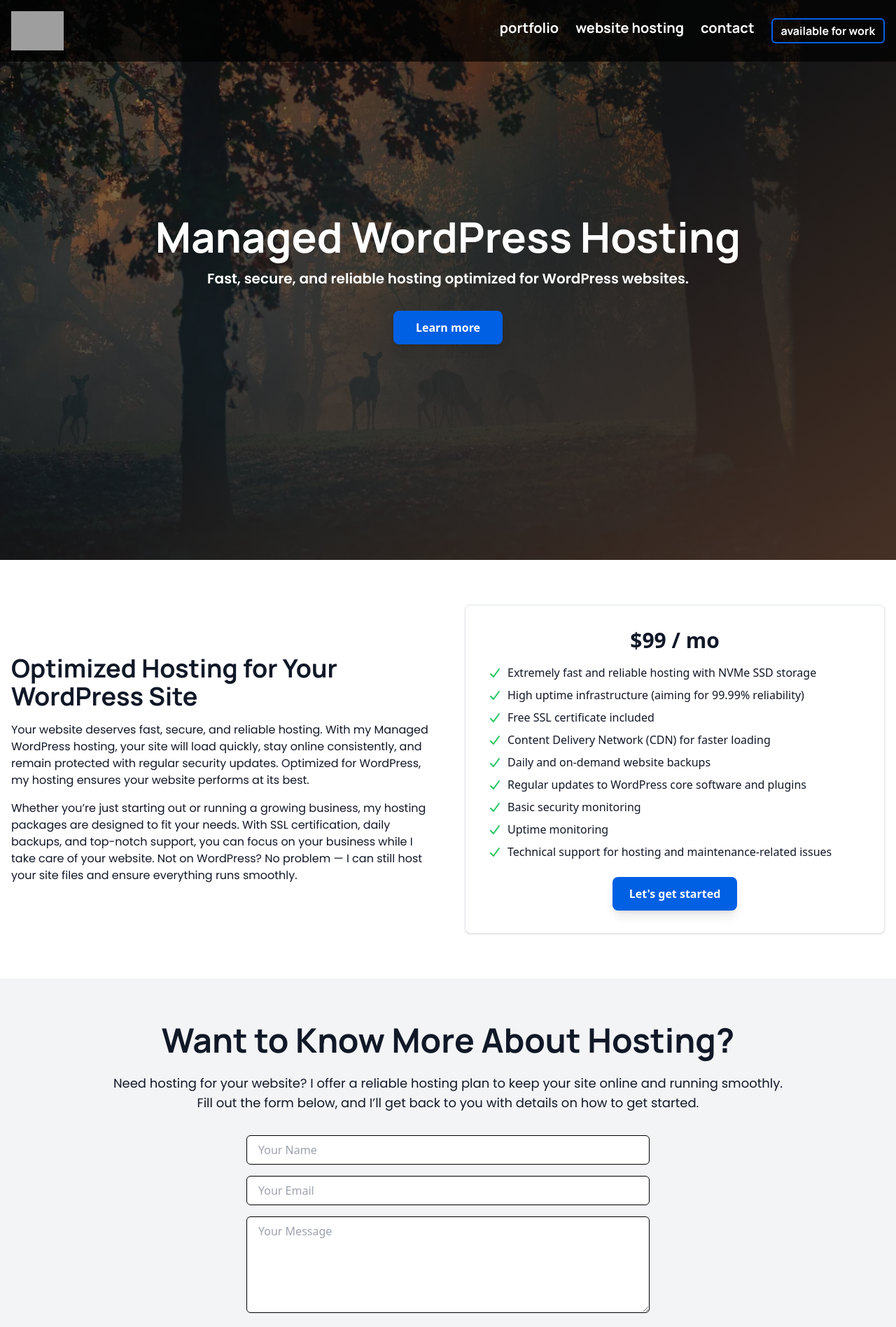
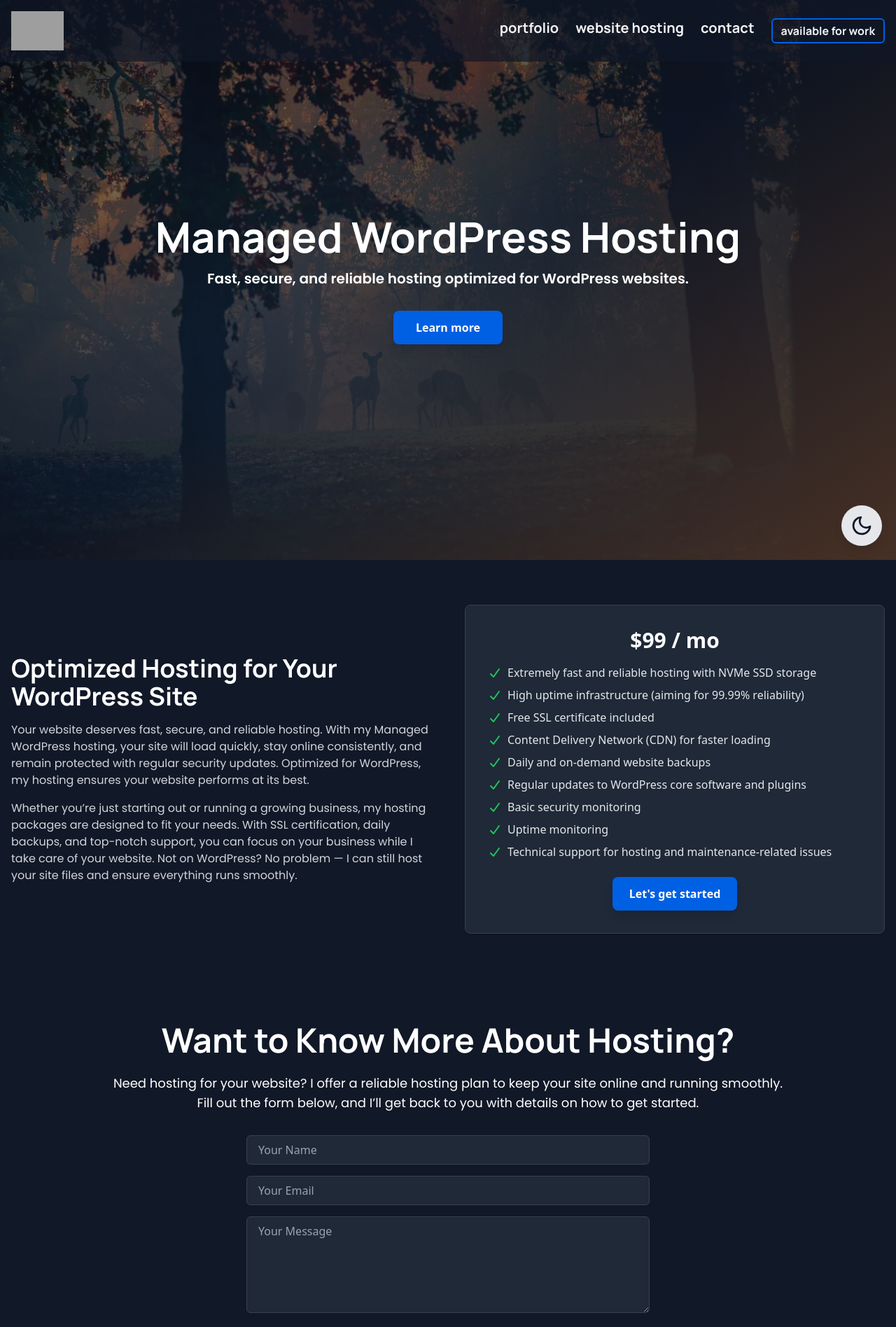
Before and after one commit to kevinjamiesondev/personal-website, a React (Vite) app: page /hosting in a window 1280 px wide. Shown: the top 1896 px of the page at 70% size. Built offline with nearby package versions, Linux system fonts and the light colour scheme; grey boxes are pictures that could not be loaded.

Commit message:
feat(theme): implement dark/light mode toggle using TailwindCSS - Added theme toggle button - Updated header, hero, hosting, and form sections to support dark/light modes - Ensured icons and text colors adapt appropriately

```diff
--- a/src/App.jsx
+++ b/src/App.jsx
@@ -1,21 +1,22 @@
+import { useState, useEffect } from "react";
 import { BrowserRouter, Routes, Route } from "react-router-dom";
 import { Helmet } from "react-helmet";
 
 import Header from "./components/Header";
 import Hero from "./components/Hero";
 import About from "./components/About";
-import PortfolioHome from "./components/PortfolioHome"; // Homepage preview
+import PortfolioHome from "./components/PortfolioHome";
 import Testimonials from "./components/Testimonials";
 import Contact from "./components/Contact";
 import Connect from "./components/Connect";
-import Portfolio from "./pages/Portfolio"; // Full portfolio page
+import Portfolio from "./pages/Portfolio";
 import BusinessHosting from "./pages/BusinessHosting";
 import WebDesign from "./pages/WebDesign";
 import Projects from "./pages/Projects";
 
 function Home() {
   return (
-    <div className="bg-gray-100 min-h-screen text-gray-900">
+    <div className="bg-gray-100 dark:bg-gray-900 min-h-screen text-gray-900 dark:text-gray-100">
       <Helmet>
         <title>Web Design Northwest Arkansas | Kevin Jamieson</title>
         <meta
@@ -29,7 +30,7 @@
       <Header />
       <Hero />
       <About />
-      <PortfolioHome /> {/* Portfolio preview on homepage */}
+      <PortfolioHome />
       <Testimonials />
       <Contact />
       <Connect />
@@ -38,8 +39,73 @@
 }
 
 export default function App() {
+  const [theme, setTheme] = useState("dark"); // default to dark
+
+  // Load theme from localStorage
+  useEffect(() => {
+    const savedTheme = localStorage.getItem("theme");
+    if (savedTheme) {
+      setTheme(savedTheme);
+      if (savedTheme === "dark") {
+        document.documentElement.classList.add("dark");
+      } else {
+        document.documentElement.classList.remove("dark");
+      }
+    } else {
+      // No saved theme → default dark
+      document.documentElement.classList.add("dark");
+      localStorage.setItem("theme", "dark");
+    }
+  }, []);
+
+  const toggleTheme = () => {
+    if (theme === "light") {
+      document.documentElement.classList.add("dark");
+      localStorage.setItem("theme", "dark");
+      setTheme("dark");
+    } else {
+      document.documentElement.classList.remove("dark");
+      localStorage.setItem("theme", "light");
+      setTheme("light");
+    }
+  };
+
   return (
     <BrowserRouter>
+      <div className="relative">
+
+{/* Floating Theme Toggle Button */}
+<button
+  onClick={toggleTheme}
+  className="fixed bottom-5 right-5 z-50 p-3 rounded-full bg-gray-700 dark:bg-gray-200 flex items-center justify-center shadow-lg hover:scale-105 transition-transform"
+  aria-label="Toggle Theme"
+>
+  <svg
+    xmlns="http://www.w3.org/2000/svg"
+    className="h-8 w-8 text-white dark:text-gray-900"
+    fill="none"
+    viewBox="0 0 24 24"
+    stroke="currentColor"
+  >
+    {theme === "dark" ? (
+      <path
+        strokeLinecap="round"
+        strokeLinejoin="round"
+        strokeWidth={2}
+        d="M21 12.79A9 9 0 1111.21 3a7 7 0 009.79 9.79z"
+      />
+    ) : (
+      <path
+        strokeLinecap="round"
+        strokeLinejoin="round"
+        strokeWidth={2}
+        d="M12 3v1m0 16v1m8.66-9H21m-18 0H3m15.36 6.36l.7.7M4.94 5.64l.7.7M18.36 5.64l-.7.7M5.64 18.36l-.7.7M12 7a5 5 0 100 10 5 5 0 000-10z"
+      />
+    )}
+  </svg>
+</button>
+
+
         <Routes>
           <Route path="/" element={<Home />} />
           <Route path="/portfolio" element={<Portfolio />} />
@@ -47,7 +113,7 @@
           <Route path="/web-design" element={<WebDesign />} />
           <Route path="/projects" element={<Projects />} />
         </Routes>
-
+      </div>
     </BrowserRouter>
   );
 }
--- a/src/components/About.jsx
+++ b/src/components/About.jsx
@@ -1,6 +1,6 @@
 export default function About() {
   return (
-    <section className="bg-white py-16 px-4 text-center text-gray-900">
+    <section className="bg-white dark:bg-gray-50 py-16 px-4 text-center text-gray-900 dark:text-gray-900 transition-colors duration-300">
       <div className="max-w-[70rem] mx-auto space-y-6">
         <p className="text-lg leading-relaxed font-body">
           I’m Kevin Jamieson, a front-end web developer and designer based in Northwest Arkansas.
--- a/src/components/Header.jsx
+++ b/src/components/Header.jsx
@@ -31,8 +31,10 @@
 
   return (
     <header
-      className={`fixed top-0 left-0 right-0 z-50 transition-colors duration-300 ${
-        scrolled ? "bg-black shadow-md" : "bg-black/70"
+      className={`fixed top-0 left-0 right-0 z-50 ${
+        scrolled
+          ? "bg-white/90 dark:bg-gray-900 shadow-md"
+          : "bg-white/70 dark:bg-gray-900/70"
       }`}
     >
       <div className="max-w-7xl mx-auto px-4 flex items-center justify-between p-4">
@@ -46,30 +48,30 @@
         </a>
 
         {/* Desktop Nav */}
-        <nav className="hidden md:flex space-x-6 text-white font-heading">
+        <nav className="hidden md:flex space-x-6 font-heading">
           <a
             href="/portfolio"
-            className="relative text-xl font-bold lowercase hover:text-white
+            className="relative text-xl font-bold lowercase text-gray-900 dark:text-gray-100 hover:text-black dark:hover:text-white
                        after:absolute after:left-0 after:-bottom-1 after:h-[2px] after:w-0
-                       after:bg-white after:transition-all after:duration-300 hover:after:w-full"
+                       after:bg-blue-600 dark:after:bg-[#0060e3] after:transition-all after:duration-300 hover:after:w-full"
           >
             portfolio
           </a>
 
           <a
             href="/hosting"
-            className="relative text-xl font-bold lowercase hover:text-white
+            className="relative text-xl font-bold lowercase text-gray-900 dark:text-gray-100 hover:text-black dark:hover:text-white
                        after:absolute after:left-0 after:-bottom-1 after:h-[2px] after:w-0
-                       after:bg-white after:transition-all after:duration-300 hover:after:w-full"
+                       after:bg-blue-600 dark:after:bg-[#0060e3] after:transition-all after:duration-300 hover:after:w-full"
           >
             website hosting
           </a>
 
           <a
             href="#contact"
-            className="relative text-xl font-bold lowercase hover:text-white
+            className="relative text-xl font-bold lowercase text-gray-900 dark:text-gray-100 hover:text-black dark:hover:text-white
                        after:absolute after:left-0 after:-bottom-1 after:h-[2px] after:w-0
-                       after:bg-white after:transition-all hover:after:w-full"
+                       after:bg-blue-600 dark:after:bg-[#0060e3] after:transition-all after:duration-300 hover:after:w-full"
           >
             contact
           </a>
@@ -78,7 +80,7 @@
             href="https://www.linkedin.com/in/kevin-jamieson-9417828a/"
             target="_blank"
             rel="noopener noreferrer"
-            className="font-bold text-white px-3 py-1 lowercase rounded-md border-2 border-blue-700 animate-pulse-blue hover:bg-blue-600 hover:text-white transition"
+            className="font-bold text-gray-900 dark:text-gray-100 px-3 py-1 lowercase rounded-md border-2 border-blue-700 dark:border-blue-400 animate-pulse-blue hover:bg-blue-600 dark:hover:bg-[#0060e3] hover:text-white transition"
           >
             available for work
           </a>
@@ -86,22 +88,22 @@
 
         {/* Mobile Hamburger Button */}
         <button
-          className="md:hidden flex flex-col justify-center bg-black/90 items-center space-y-1 focus:outline-none"
+          className="md:hidden flex flex-col justify-center items-center space-y-1 focus:outline-none bg-white/90 dark:bg-gray-900/90 p-2 rounded"
           aria-label="Toggle menu"
           onClick={() => setIsOpen(!isOpen)}
         >
           <span
-            className={`block h-0.5 w-6 bg-white transition-transform duration-300 ${
+            className={`block h-0.5 w-6 bg-gray-900 dark:bg-gray-100 transition-transform duration-300 ${
               isOpen ? "rotate-45 translate-y-1.5" : ""
             }`}
           ></span>
           <span
-            className={`block h-0.5 w-6 bg-white transition-opacity duration-300 ${
+            className={`block h-0.5 w-6 bg-gray-900 dark:bg-gray-100 transition-opacity duration-300 ${
               isOpen ? "opacity-0" : "opacity-100"
             }`}
           ></span>
           <span
-            className={`block h-0.5 w-6 bg-white transition-transform duration-300 ${
+            className={`block h-0.5 w-6 bg-gray-900 dark:bg-gray-100 transition-transform duration-300 ${
               isOpen ? "-rotate-45 -translate-y-1.5" : ""
             }`}
           ></span>
@@ -110,24 +112,24 @@
 
       {/* Mobile Menu */}
       {isOpen && (
-        <nav className="absolute top-full left-0 right-0 bg-black/90 flex flex-col space-y-4 p-6 md:hidden text-center z-40">
+        <nav className="absolute top-full left-0 right-0 bg-white/90 dark:bg-gray-900/90 flex flex-col space-y-4 p-6 md:hidden text-center z-40">
           <a
             href="/portfolio"
-            className="text-white text-xl"
+            className="text-gray-900 dark:text-gray-100 text-xl"
             onClick={() => setIsOpen(false)}
           >
             portfolio
           </a>
           <a
             href="/hosting"
-            className="text-white text-xl"
+            className="text-gray-900 dark:text-gray-100 text-xl"
             onClick={() => setIsOpen(false)}
           >
             website hosting
           </a>
           <a
             href="#contact"
-            className="text-white text-xl"
+            className="text-gray-900 dark:text-gray-100 text-xl"
             onClick={() => setIsOpen(false)}
           >
             contact
@@ -136,7 +138,7 @@
             href="https://www.linkedin.com/in/kevin-jamieson-9417828a/"
             target="_blank"
             rel="noopener noreferrer"
-            className="inline-block text-white px-4 py-2 rounded-md border-2 border-blue-500 animate-pulse-blue hover:bg-blue-500 hover:text-white transition"
+            className="inline-block text-gray-900 dark:text-gray-100 px-4 py-2 rounded-md border-2 border-blue-500 dark:border-blue-400 animate-pulse-blue hover:bg-blue-500 dark:hover:bg-blue-400 hover:text-white transition"
             onClick={() => setIsOpen(false)}
           >
             available for work
--- a/src/components/HostingContact.jsx
+++ b/src/components/HostingContact.jsx
@@ -1,12 +1,15 @@
 export default function HostingContact() {
   return (
-    <section id="contact" className="max-w-5xl mx-auto py-16 px-6 bg-gray-100 text-gray-900 scroll-mt-20">
+    <section
+      id="contact"
+      className="max-w-5xl mx-auto py-16 px-6 bg-gray-100 dark:bg-gray-900 text-gray-900 dark:text-white scroll-mt-20"
+    >
       <h2 className="text-5xl font-heading font-bold mb-6 text-center">
         Want to Know More About Hosting?
       </h2>
       <p className="text-lg mb-8 font-body text-center max-w-none mx-auto">
         Need hosting for your website? I offer a reliable hosting plan to keep your site online and running smoothly. Fill out the form below, and I’ll get back to you with details on how to get started.
-    </p>
+      </p>
 
       <form
         action="https://formspree.io/f/xkgzqrrv"
@@ -22,7 +25,7 @@
             name="name"
             placeholder="Your Name"
             required
-            className="w-full px-4 py-2 bg-white text-black border border-black rounded-md focus:outline-none focus:ring-2 focus:ring-[#1a1a1a]"
+            className="w-full px-4 py-2 bg-white dark:bg-gray-800 text-black dark:text-white border border-black dark:border-gray-700 rounded-md focus:outline-none focus:ring-2 focus:ring-[#1a1a1a] dark:focus:ring-white"
           />
         </div>
 
@@ -35,7 +38,7 @@
             name="email"
             placeholder="Your Email"
             required
-            className="w-full px-4 py-2 bg-white text-black border border-black rounded-md focus:outline-none focus:ring-2 focus:ring-[#1a1a1a]"
+            className="w-full px-4 py-2 bg-white dark:bg-gray-800 text-black dark:text-white border border-black dark:border-gray-700 rounded-md focus:outline-none focus:ring-2 focus:ring-[#1a1a1a] dark:focus:ring-white"
           />
         </div>
 
@@ -48,7 +51,7 @@
             rows="5"
             placeholder="Your Message"
             required
-            className="w-full px-4 py-2 bg-white text-black border border-black rounded-md focus:outline-none focus:ring-2 focus:ring-[#1a1a1a]"
+            className="w-full px-4 py-2 bg-white dark:bg-gray-800 text-black dark:text-white border border-black dark:border-gray-700 rounded-md focus:outline-none focus:ring-2 focus:ring-[#1a1a1a] dark:focus:ring-white"
           ></textarea>
         </div>
 
@@ -63,7 +66,6 @@
           Send message
         </button>
       </form>
-
     </section>
   );
 }
--- a/src/pages/BusinessHosting.jsx
+++ b/src/pages/BusinessHosting.jsx
@@ -26,22 +26,21 @@
 
       {/* Hosting Hero */}
       <section
-      className="relative w-full h-[70vh] md:h-screen bg-[#1a1a1a] bg-cover bg-center md:bg-fixed sm:bg-scroll overflow-hidden"
+        className="relative w-full h-[70vh] md:h-screen bg-gray-100 dark:bg-gray-900 bg-cover bg-center md:bg-fixed sm:bg-scroll overflow-hidden"
         style={{
-        backgroundImage:
-          "url('/images/deer_hero-scaled-1.webp')",
+          backgroundImage: "url('/images/deer_hero-scaled-1.webp')",
         }}
       >
         {/* Gradient Overlay */}
-      <div className="absolute inset-0 bg-gradient-to-br from-[#1a1a1a]/40 via-[#1a1a1a]/80 to-[#4E3629]/90"></div>
+        <div className="absolute inset-0 bg-gradient-to-br from-gray-100/40 via-gray-100/80 to-[#4E3629]/90 dark:from-gray-900/40 dark:via-gray-900/80 dark:to-[#4E3629]/90"></div>
 
         {/* Content */}
-      <div className="relative z-10 flex flex-col items-center justify-center h-full text-center text-white px-6 md:px-12">
-        <h1 className="text-4xl md:text-6xl font-heading font-bold mb-4">
+        <div className="relative z-10 flex flex-col items-center justify-center h-full text-center px-6 md:px-12">
+          <h1 className="text-4xl md:text-6xl font-heading font-bold mb-4 text-gray-900 dark:text-white">
             Managed WordPress Hosting
           </h1>
 
-        <p className="text-lg md:text-xl font-body font-semibold mb-8 max-w-1xl">
+          <p className="text-lg md:text-xl font-body font-semibold mb-8 max-w-1xl text-gray-800 dark:text-white">
             Fast, secure, and reliable hosting optimized for WordPress websites.
           </p>
 
@@ -55,25 +54,27 @@
       </section>
 
       {/* Hosting Overview Section */}
-      <section id="learn-more" className="py-16 bg-white text-gray-900 scroll-mt-20">
+      <section id="learn-more" className="py-16 bg-gray-100 dark:bg-gray-900 text-gray-900 dark:text-gray-100 scroll-mt-20">
         <div className="max-w-7xl mx-auto px-4">
           <div className="grid md:grid-cols-2 gap-12 items-center">
             {/* Left Column - Description */}
             <div>
-              <h2 className="text-4xl font-bold font-heading mb-4">Optimized Hosting for Your WordPress Site</h2>
-              <p className="font-body mb-4">
+              <h2 className="text-4xl font-bold font-heading mb-4 text-gray-900 dark:text-white">
+                Optimized Hosting for Your WordPress Site
+              </h2>
+              <p className="font-body mb-4 text-gray-800 dark:text-gray-300">
                 Your website deserves fast, secure, and reliable hosting. With my Managed WordPress hosting, your site will load quickly, stay online consistently, and remain protected with regular security updates. Optimized for WordPress, my hosting ensures your website performs at its best.
               </p>
 
-              <p className="font-body">
+              <p className="font-body text-gray-800 dark:text-gray-300">
                 Whether you’re just starting out or running a growing business, my hosting packages are designed to fit your needs. With SSL certification, daily backups, and top-notch support, you can focus on your business while I take care of your website. Not on WordPress? No problem — I can still host your site files and ensure everything runs smoothly.
               </p>
             </div>
 
             {/* Right Column - Features + Price */}
-              <div className="bg-white p-8 rounded-lg shadow text-center border border-gray-200">              <h3 className="text-3xl font-semibold mb-4">$99 / mo</h3>
-
-                <ul className="text-left mb-6 space-y-2">
+            <div className="bg-white dark:bg-gray-800 p-8 rounded-lg shadow text-center border border-gray-200 dark:border-gray-700">
+              <h3 className="text-3xl font-semibold mb-4 text-gray-900 dark:text-white">$99 / mo</h3>
+              <ul className="text-left mb-6 space-y-2 text-gray-800 dark:text-gray-200">
                 <li><FontAwesomeIcon icon={faCheck} className="text-green-500 mr-2" />Extremely fast and reliable hosting with NVMe SSD storage</li>
                 <li><FontAwesomeIcon icon={faCheck} className="text-green-500 mr-2" />High uptime infrastructure (aiming for 99.99% reliability)</li>
                 <li><FontAwesomeIcon icon={faCheck} className="text-green-500 mr-2" />Free SSL certificate included</li>
@@ -92,17 +93,15 @@
                 Let's get started
               </a>
             </div>
-
           </div>
         </div>
       </section>
 
-
-      <section className="bg-gray-100 text-gray-900">
+      <section className="bg-gray-100 dark:bg-gray-900 text-gray-900 dark:text-gray-100">
         <HostingContact />
       </section>
 
-      <section className="bg-[#1a1a1a] text-white">
+      <section className="bg-gray-900 dark:bg-gray-100 text-white dark:text-gray-900">
         <Connect />
       </section>
     </>
--- a/tailwind.config.js
+++ b/tailwind.config.js
@@ -1,5 +1,6 @@
 /** @type {import('tailwindcss').Config} */
 export default {
+  darkMode: 'class', // enables dark mode via 'dark' class
   content: [
     "./index.html",
     "./src/**/*.{js,jsx,ts,tsx}"
@@ -14,7 +15,7 @@
         marquee: 'marquee 20s linear infinite',
         'pulse-blue': 'pulse-blue 2s infinite',
         kenburns: 'kenburns 12s ease-in-out infinite',
-        'fade-in': 'fadeIn 2s ease-out forwards', // added fade-in animation
+        'fade-in': 'fade-in 2s ease-out forwards',
       },
       keyframes: {
         marquee: {
@@ -23,12 +24,12 @@
         },
         'pulse-blue': {
           '0%, 100%': {
-            'box-shadow': '0 0 0 0 rgba(0, 96, 227, 0.7)',
-            'border-color': 'rgba(0, 96, 227, 1)',
+            boxShadow: '0 0 0 0 rgba(0, 96, 227, 0.7)',
+            borderColor: 'rgba(0, 96, 227, 1)',
           },
           '50%': {
-            'box-shadow': '0 0 10px 6px rgba(0, 96, 227, 0.4)',
-            'border-color': 'rgba(0, 96, 227, 0.7)',
+            boxShadow: '0 0 10px 6px rgba(0, 96, 227, 0.4)',
+            borderColor: 'rgba(0, 96, 227, 0.7)',
           },
         },
         kenburns: {
@@ -36,7 +37,7 @@
           '50%': { transform: 'scale(1.05) translate(2%, 2%)' },
           '100%': { transform: 'scale(1) translate(0, 0)' },
         },
-        fadeIn: { // keyframes for fade-in
+        'fade-in': {
           '0%': { opacity: 0 },
           '100%': { opacity: 1 },
         },
```
Also changed, not shown: src/components/Connect.jsx (+4 -4 lines), src/components/Contact.jsx (+7 -5 lines), src/components/Hero.jsx (+6 -6 lines), src/components/PortfolioHome.jsx (+7 -10 lines), src/components/Testimonials.jsx (+4 -4 lines), src/pages/Portfolio.jsx (+9 -64 lines). Lines whose indentation alone changed are shown as unchanged.
